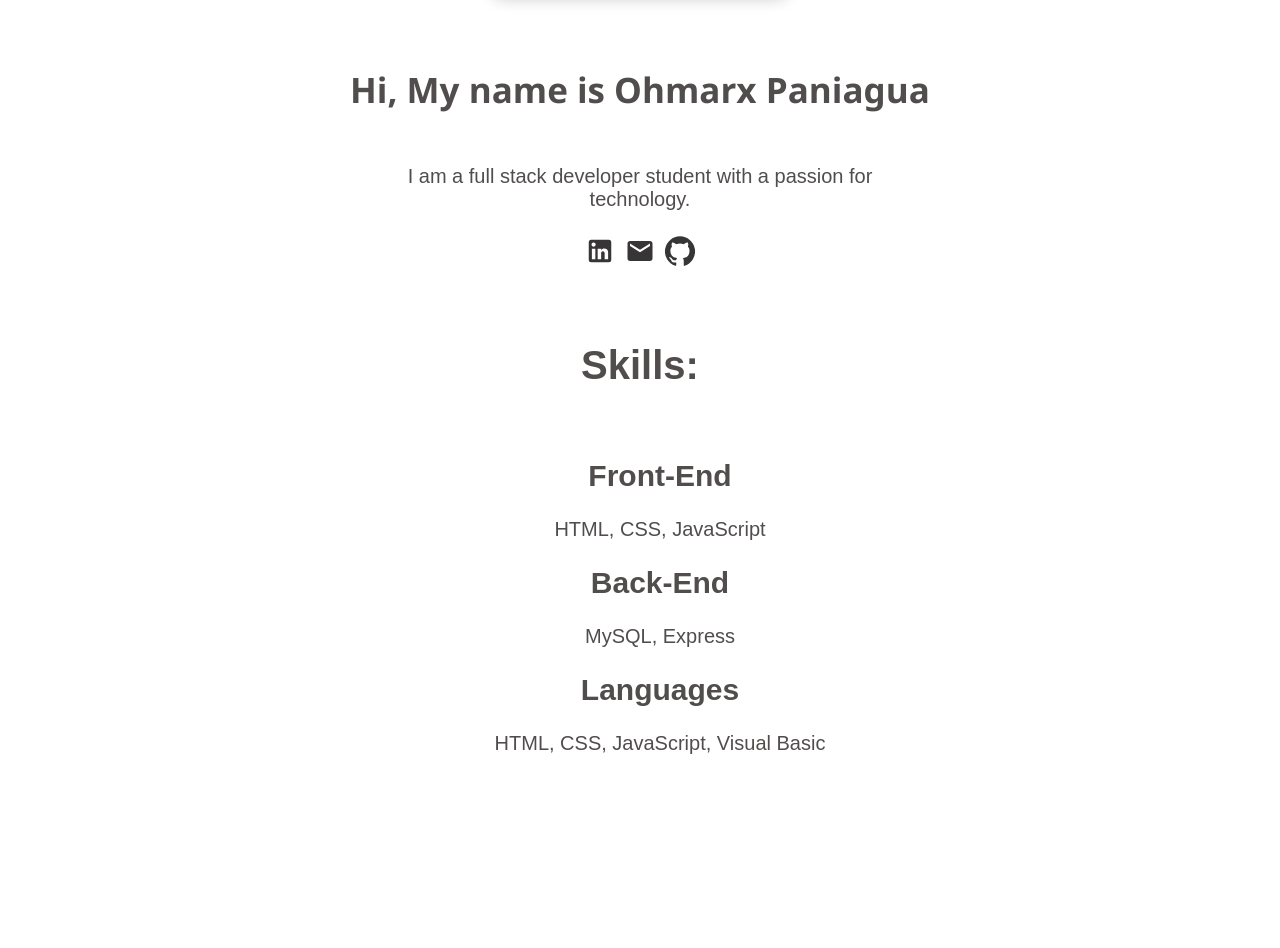
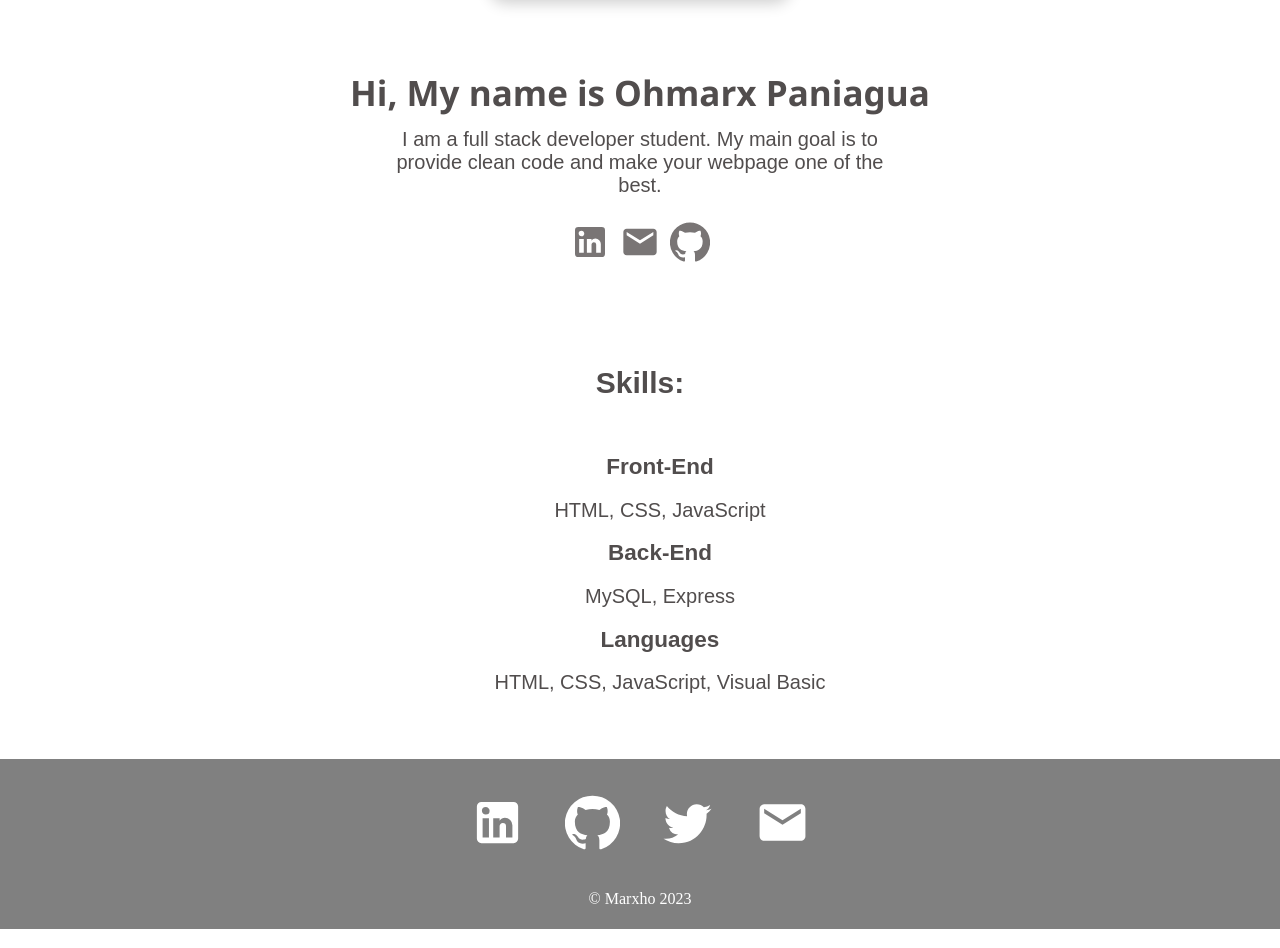
Before and after one commit to Ohmarxp/my-app, a React (Create React App) app: page /Home in a window 1280 px wide. Shown: the part 484-1432 px from the top of the page. Built offline with nearby package versions, Linux system fonts and the light colour scheme.

Commit message:
final adjustments

```diff
--- a/src/components/Footer.js
+++ b/src/components/Footer.js
@@ -16,7 +16,7 @@ function Footer() {
             <a href = 'https://twitter.com/Ohmarx_P' target="_blank" rel="noreferrer"><TwitterIcon/></a>
             <EmailIcon />
         </div>
-        <p> &copy;2023</p>
+        <p> &copy; Marxho 2023</p>
     </div>
     )
 }
--- a/src/pages/Home.js
+++ b/src/pages/Home.js
@@ -13,7 +13,9 @@ function Home() {
         <HomeItem image={foto}/>
             <h2> Hi, My name is Ohmarx Paniagua</h2>
             <div className='prompt'>
-                <p>I am a full stack developer student with a passion for technology.
+                <p>I am a full stack developer student.
+                    My main goal is to provide clean code and make your webpage one of the
+                    best.
                 </p>
                 <a href = 'https://www.linkedin.com/in/ohmarxpaniagua-aab8338b/' target="_blank" rel="noreferrer"><LinkedInIcon/></a>
                 <EmailIcon />
--- a/src/styles/Footer.css
+++ b/src/styles/Footer.css
@@ -1,19 +1,19 @@
 .footer {
     width: 100%;
-    height: 200px;
+    height: 160px;
     background:gray;
     display: flex;
     justify-content: center;
     align-items: center;
     flex-direction: column;
     padding-top: 10px;
-    margin-top: 200px;
+    margin-top: 50px;
   }
 
   .socialMedia svg {
     color: white;
     margin: 20px;
-    font-size: 70px;
+    font-size: 55px;
     cursor: pointer;
   }
 
--- a/src/styles/Home.css
+++ b/src/styles/Home.css
@@ -21,7 +21,7 @@
     font-family: "Segoe UI", Tahoma, Geneva, Verdana, sans-serif;
     font-size: 35px;
     color: rgb(81, 77, 77);
-    height: 50px;
+    height: 10px;
   }
 
   .about .prompt {
@@ -29,18 +29,19 @@
     font-size: 20px;
   }
   .prompt svg {
-    font-size: 30px;
+    font-size: 40px;
     margin: 5px;
-    color: rgb(55, 53, 53);
+    color: rgb(121, 117, 117);
   }
 
   .skills {
-    font-size: 20px;
+    font-size: 15px;
     width: 100%;
     display: flex;
     justify-content: center;
     flex-direction: column;
     align-items: center;
+    margin-top: 2em;
   }
 
   .skills h1 {
```
